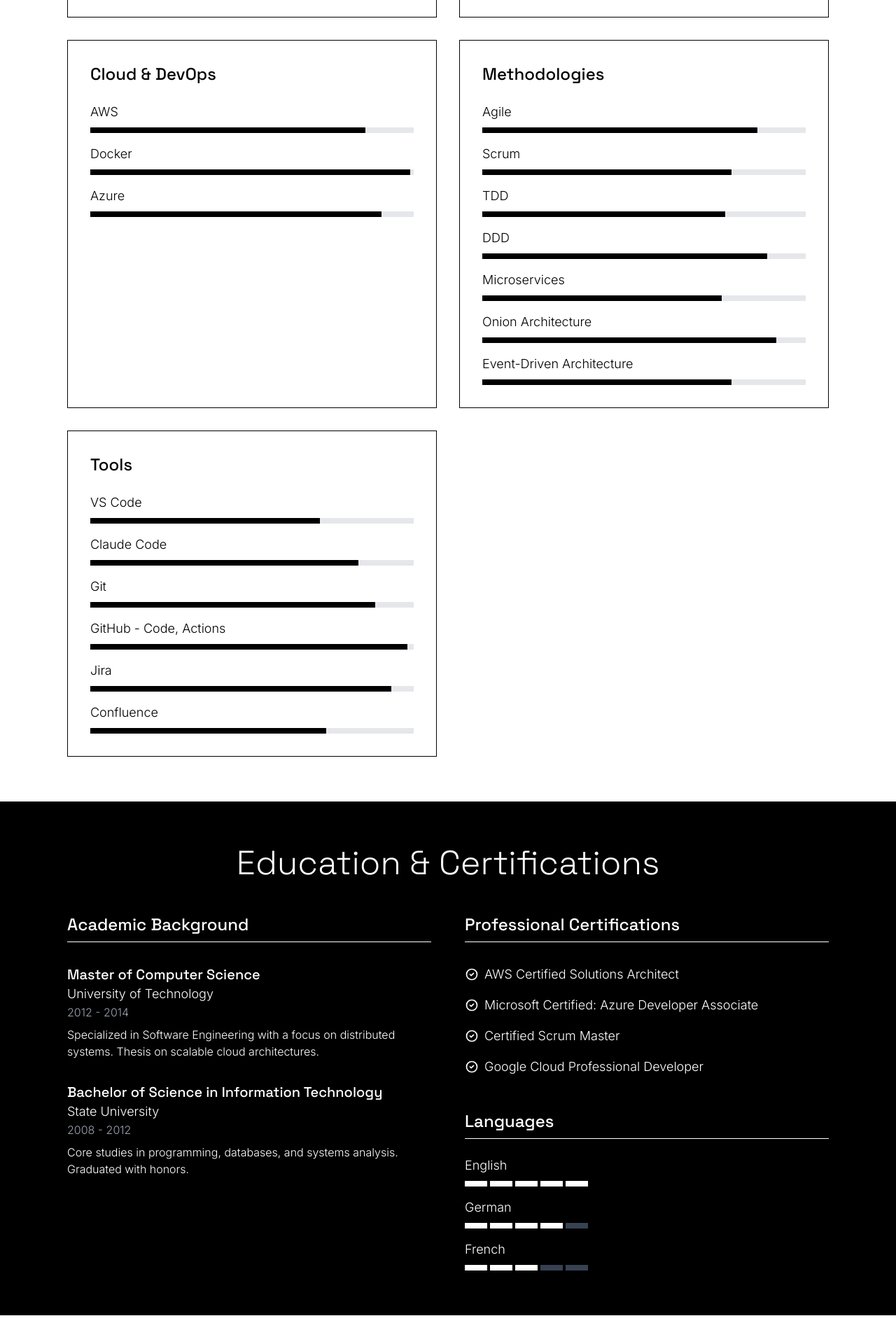
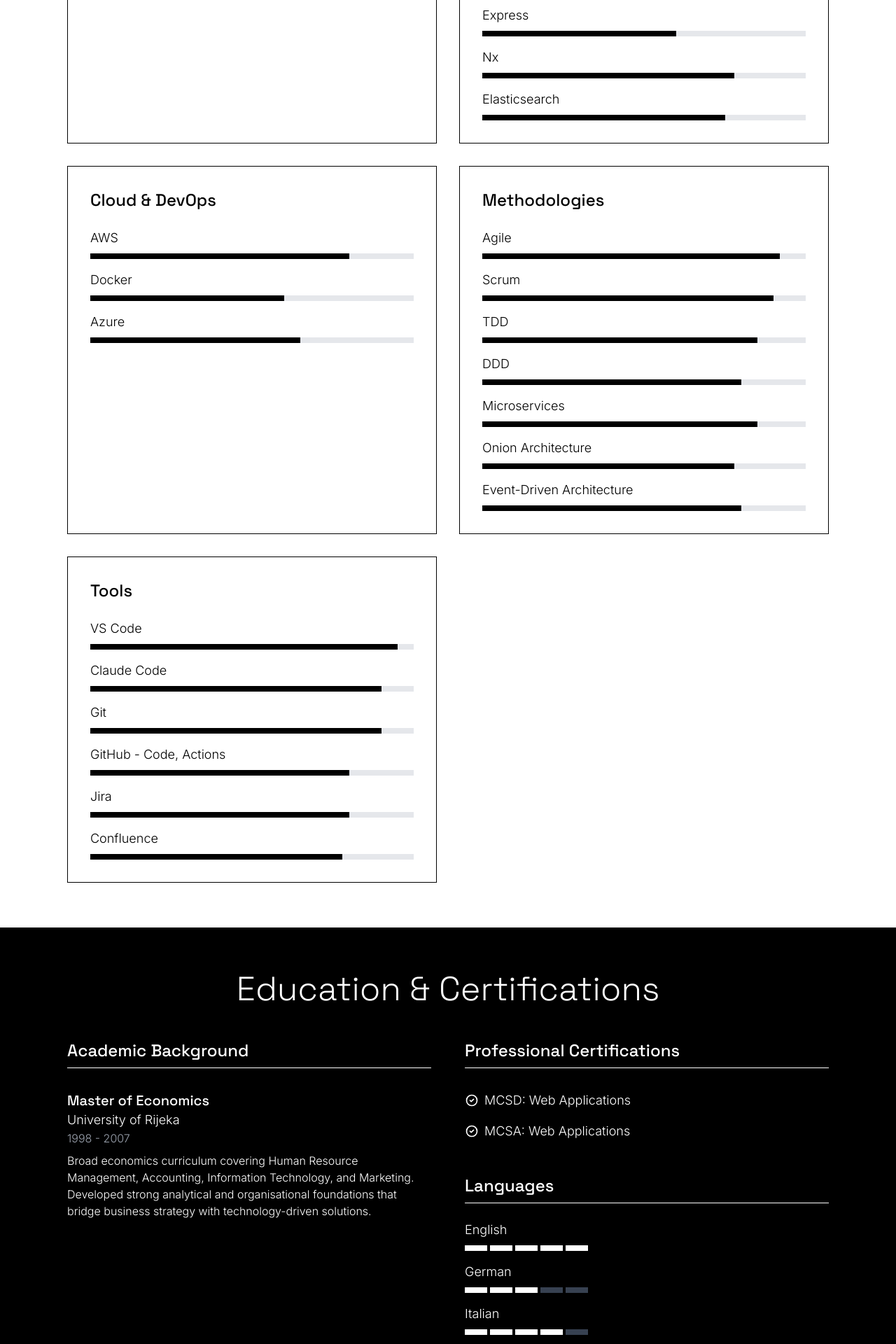
Before and after one commit to srnux/cv-2026, a React (Vite) app: page / in a window 1280 px wide. Shown: the part 2780-4700 px from the top of the page at 70% size. Built offline with nearby package versions, Linux system fonts and the light colour scheme.

Commit message:
Education and Skills update

```diff
--- a/src/components/Education.tsx
+++ b/src/components/Education.tsx
@@ -1,16 +1,11 @@
 const Education = () => {
   const educationItems = [{
-    degree: 'Master of Computer Science',
-    institution: 'University of Technology',
-    period: '2012 - 2014',
-    description: 'Specialized in Software Engineering with a focus on distributed systems. Thesis on scalable cloud architectures.'
-  }, {
-    degree: 'Bachelor of Science in Information Technology',
-    institution: 'State University',
-    period: '2008 - 2012',
-    description: 'Core studies in programming, databases, and systems analysis. Graduated with honors.'
+    degree: 'Master of Economics',
+    institution: 'University of Rijeka',
+    period: '1998 - 2007',
+    description: 'Broad economics curriculum covering Human Resource Management, Accounting, Information Technology, and Marketing. Developed strong analytical and organisational foundations that bridge business strategy with technology-driven solutions.'
   }];
-  const certifications = ['AWS Certified Solutions Architect', 'Microsoft Certified: Azure Developer Associate', 'Certified Scrum Master', 'Google Cloud Professional Developer'];
+  const certifications = ['MCSD: Web Applications', 'MCSA: Web Applications'];
   return <section id="education" className="section-padding bg-black text-white">
       <div className="container mx-auto">
         <h2 className="text-4xl md:text-5xl font-light mb-12 text-center">
@@ -57,13 +52,19 @@
               <div>
                 <p className="text-lg font-light mb-2">German</p>
                 <div className="flex space-x-1">
+                  {[...Array(5)].map((_, i) => <div key={i} className={`w-8 h-2 ${i < 3 ? 'bg-white' : 'bg-gray-700'}`}></div>)}
+                </div>
+              </div>
+              <div>
+                <p className="text-lg font-light mb-2">Italian</p>
+                <div className="flex space-x-1">
                   {[...Array(5)].map((_, i) => <div key={i} className={`w-8 h-2 ${i < 4 ? 'bg-white' : 'bg-gray-700'}`}></div>)}
                 </div>
               </div>
               <div>
-                <p className="text-lg font-light mb-2">French</p>
+                <p className="text-lg font-light mb-2">Croatian</p>
                 <div className="flex space-x-1">
-                  {[...Array(5)].map((_, i) => <div key={i} className={`w-8 h-2 ${i < 3 ? 'bg-white' : 'bg-gray-700'}`}></div>)}
+                  {[...Array(5)].map((_, i) => <div key={i} className={`w-8 h-2 ${i < 5 ? 'bg-white' : 'bg-gray-700'}`}></div>)}
                 </div>
               </div>
             </div>
--- a/src/components/Skills.tsx
+++ b/src/components/Skills.tsx
@@ -1,19 +1,52 @@
 const Skills = () => {
   const skillCategories = [{
     category: 'Programming Languages',
-    skills: ['TypeScript', 'JavaScript', 'C#']
+    skills: [
+      { name: 'TypeScript', percentage: 95 },
+      { name: 'JavaScript', percentage: 90 },
+      { name: 'C#', percentage: 75 },
+      { name: 'SQL', percentage: 70 },
+    ]
   }, {
     category: 'Frameworks & Libraries',
-    skills: ['Node.js','Angular','NestJS','Express', 'Nx']
+    skills: [
+      { name: 'Node.js', percentage: 90 },
+      { name: 'Angular', percentage: 90 },
+      { name: 'React', percentage: 60 },
+      { name: 'NestJS', percentage: 90 },
+      { name: 'AWS CDK', percentage: 80 },
+      { name: 'Express', percentage: 60 },
+      { name: 'Nx', percentage: 78 },
+      { name: 'Elasticsearch', percentage: 75 },
+    ]
   }, {
     category: 'Cloud & DevOps',
-    skills: ['AWS', 'Docker', 'Azure']
+    skills: [
+      { name: 'AWS', percentage: 80 },
+      { name: 'Docker', percentage: 60 },
+      { name: 'Azure', percentage: 65 },
+    ]
   }, {
     category: 'Methodologies',
-    skills: ['Agile', 'Scrum', 'TDD', 'DDD', 'Microservices', 'Onion Architecture', 'Event-Driven Architecture']
+    skills: [
+      { name: 'Agile', percentage: 92 },
+      { name: 'Scrum', percentage: 90 },
+      { name: 'TDD', percentage: 85 },
+      { name: 'DDD', percentage: 80 },
+      { name: 'Microservices', percentage: 85 },
+      { name: 'Onion Architecture', percentage: 78 },
+      { name: 'Event-Driven Architecture', percentage: 80 },
+    ]
   }, {
     category: 'Tools',
-    skills: ['VS Code', 'Claude Code','Git', 'GitHub - Code, Actions', 'Jira', 'Confluence', ]
+    skills: [
+      { name: 'VS Code', percentage: 95 },
+      { name: 'Claude Code', percentage: 90 },
+      { name: 'Git', percentage: 90 },
+      { name: 'GitHub - Code, Actions', percentage: 80 },
+      { name: 'Jira', percentage: 80 },
+      { name: 'Confluence', percentage: 78 },
+    ]
   }];
   return <section id="skills" className="section-padding bg-white text-black">
       <div className="container mx-auto">
@@ -26,11 +59,9 @@
               <div className="space-y-4">
                 {category.skills.map((skill, skillIndex) => <div key={skillIndex} className="flex items-center">
                     <div className="w-full">
-                      <p className="text-lg font-light mb-2">{skill}</p>
+                      <p className="text-lg font-light mb-2">{skill.name}</p>
                       <div className="w-full bg-gray-200 h-2">
-                        <div className="bg-black h-2" style={{
-                    width: `${Math.floor(Math.random() * 30) + 70}%`
-                  }}></div>
+                        <div className="bg-black h-2" style={{ width: `${skill.percentage ?? 100}%` }}></div>
                       </div>
                     </div>
                   </div>)}
```
